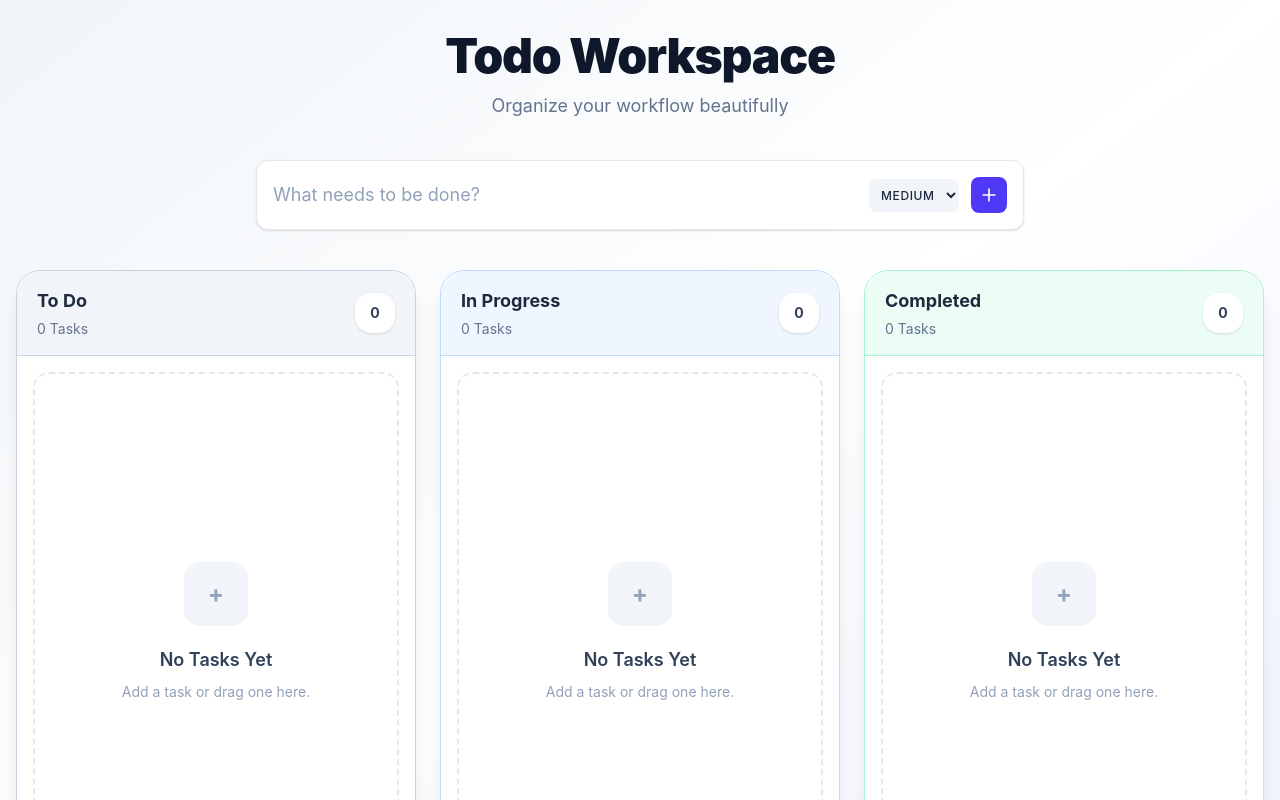
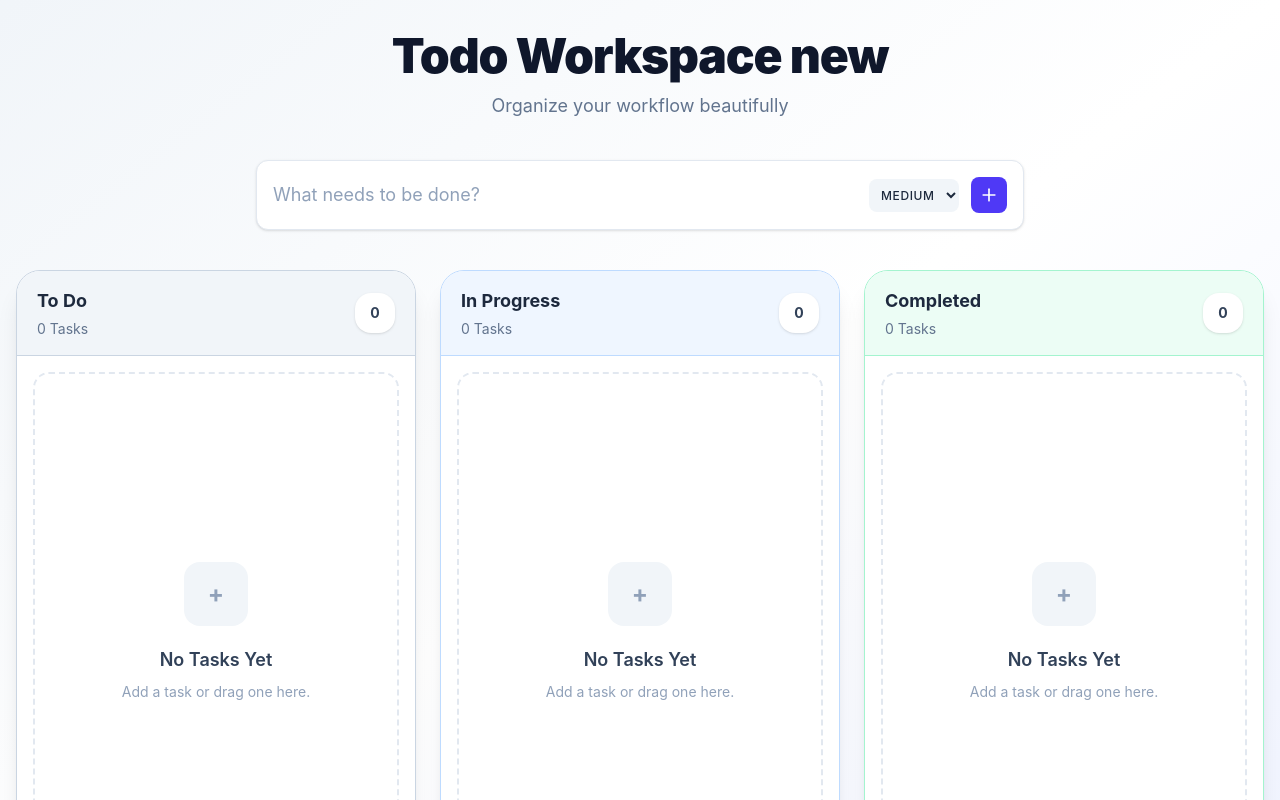
Before and after one commit to Sreerajraveendran/todo, a React (Vite) app: page / in a window 1280 px wide. Shown: the top 800 px of the page. Built offline with nearby package versions, Linux system fonts and the light colour scheme.

Commit message:
deploy logic 7t8ded

```diff
--- a/src/features/components/TodoList.tsx
+++ b/src/features/components/TodoList.tsx
@@ -47,7 +47,7 @@ export function TodoList() {
         {/* HEADER */}
         <header className="mb-10 text-center">
           <h1 className="text-5xl font-black text-slate-900 tracking-tight">
-            Todo Workspace
+            Todo Workspace new
           </h1>
 
           <p className="text-slate-500 mt-3 text-lg">
```
